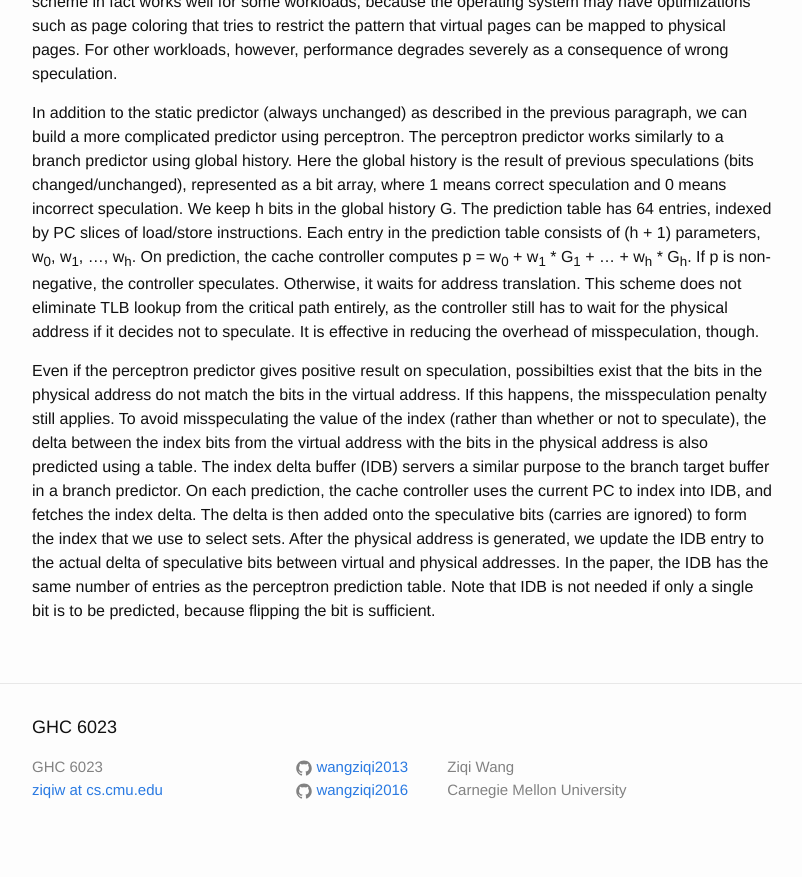
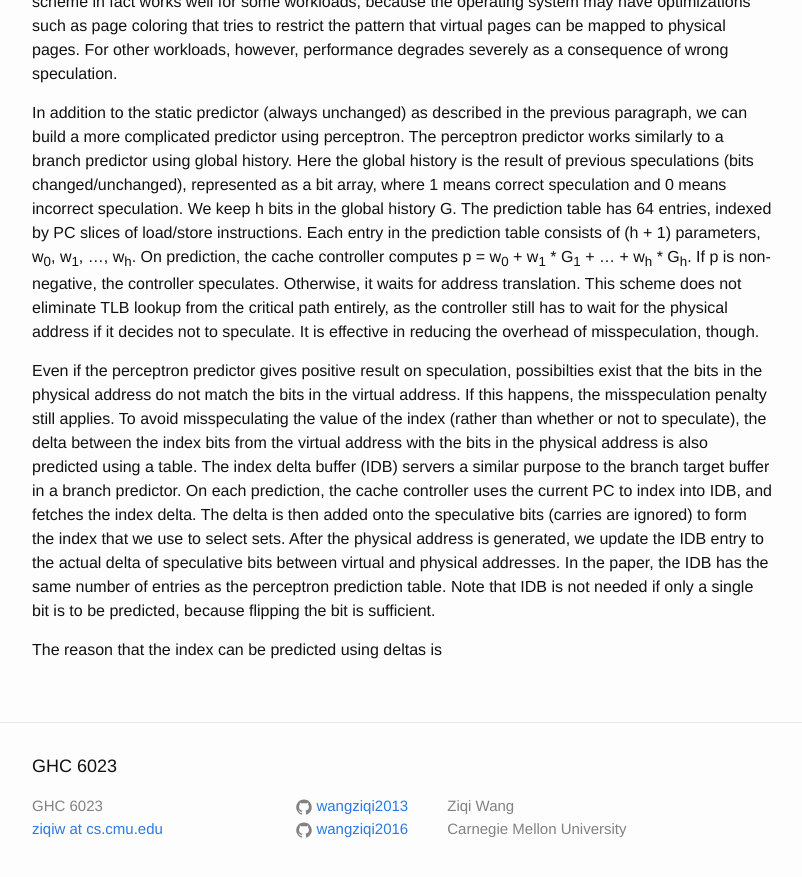
Before and after one commit to wangziqi2013/wangziqi2013.github.io, a Jekyll site: the page built from _posts/2018-05-20-SIPT.markdown, in a window 1280 px wide and 900 px high, scrolled down 934 px. Shown: the top 877 px of the window, without its empty margins (238-1040 px from the left). Built offline with Jekyll 4.4.1, drawn with Linux system fonts in a browser that asks for light colours.

Commit message:
Working on the reason

```diff
--- a/_posts/2018-05-20-SIPT.markdown
+++ b/_posts/2018-05-20-SIPT.markdown
@@ -58,3 +58,5 @@ use to select sets. After the physical address is generated, we update the IDB e
 speculative bits between virtual and physical addresses. In the paper, the IDB has the same number of entries
 as the perceptron prediction table. Note that IDB is not needed if only a single bit is to be predicted, because
 flipping the bit is sufficient.
+
+The reason that the index can be predicted using deltas is
```
